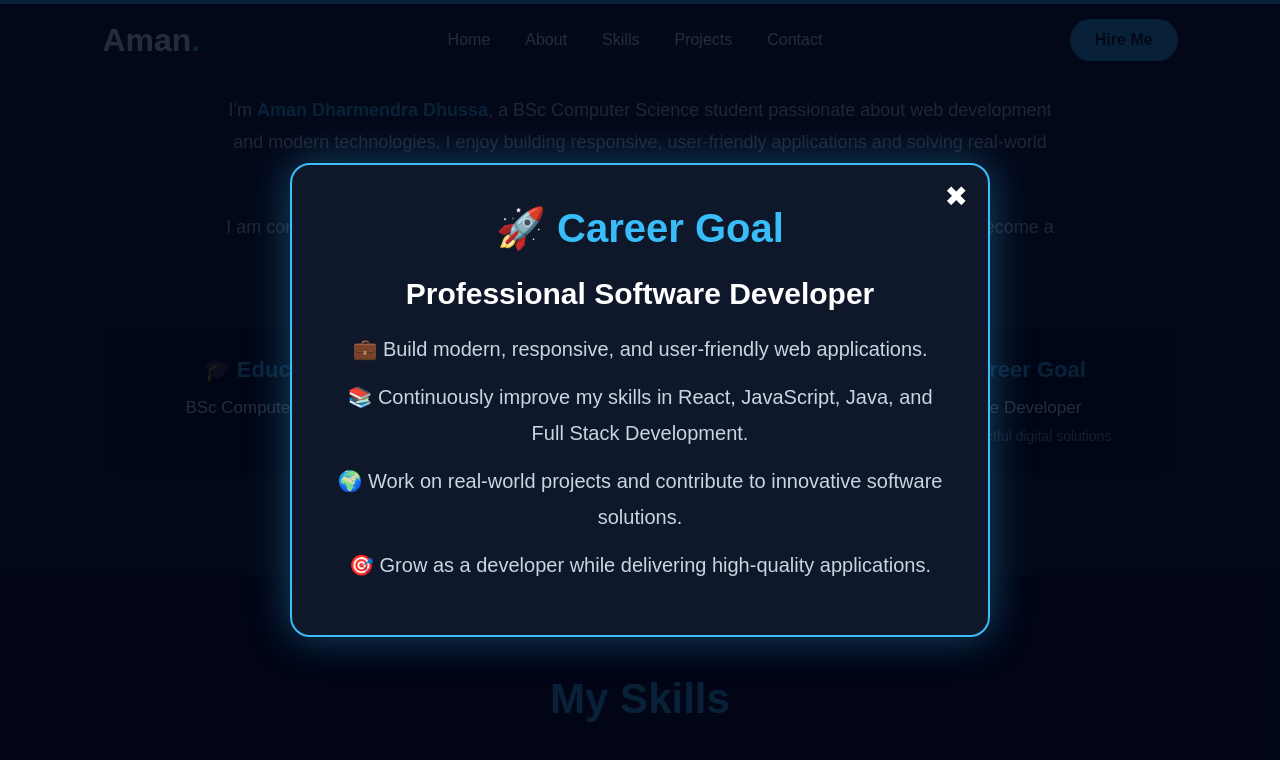
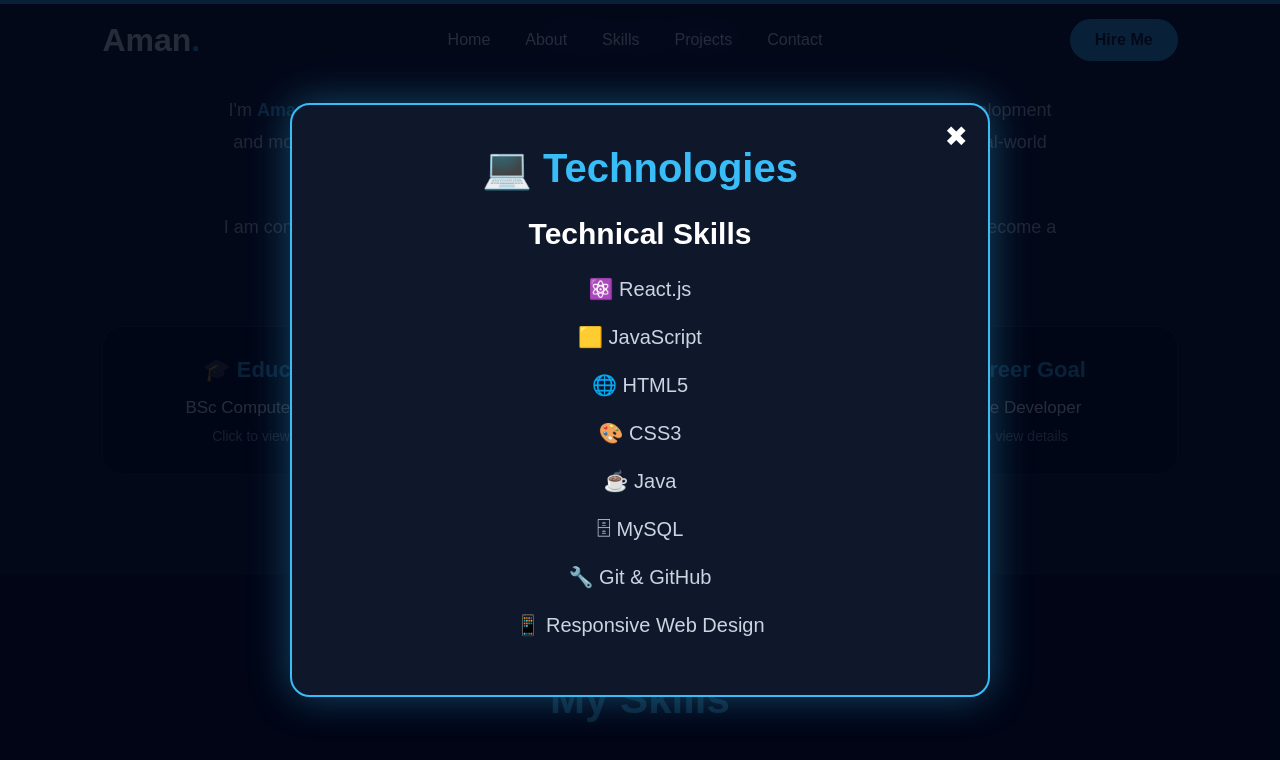
Before and after one commit to amandhussa12/aman-portfolio, a React (Vite) app: page / in a window 1280 px wide. Both pictures are taken after a click on the element 639 px from the left and 1289 px from the top of the page. Shown: the part 889-1649 px from the top of the page. Built offline with nearby package versions, Linux system fonts and the light colour scheme.

Commit message:
Updated About section

```diff
--- a/src/components/About.jsx
+++ b/src/components/About.jsx
@@ -4,9 +4,9 @@ import "./About.css";
 
 function About() {
   const [selectedCard, setSelectedCard] = useState(null);
+
   return (
     <section id="about" className="about">
-
       <motion.div
         className="about-container"
         initial={{ opacity: 0, y: 80 }}
@@ -14,7 +14,6 @@ function About() {
         transition={{ duration: 0.8 }}
         viewport={{ once: true }}
       >
-
         <h2>About Me</h2>
 
         <p className="about-text">
@@ -25,13 +24,13 @@ function About() {
         </p>
 
         <p className="about-text">
-          I am continuously improving my skills in React, JavaScript, Java and
+          I am continuously improving my skills in React, JavaScript, Java, and
           frontend development to become a professional software developer.
         </p>
 
-
         <div className="about-cards">
 
+          {/* Education Card */}
           <motion.div
             className="about-card"
             whileHover={{ scale: 1.05 }}
@@ -40,48 +39,47 @@ function About() {
           >
             <h3>🎓 Education</h3>
             <p>BSc Computer Science</p>
+            <span>Click to view details</span>
           </motion.div>
 
-
-          <motion.div
-  className="about-card"
-  whileHover={{ scale: 1.05 }}
-  onClick={() => setSelectedCard("goal")}
-  style={{ cursor: "pointer" }}
->
-            <h3>💻 Technologies</h3>
-            <p>
-              React, JavaScript, HTML, CSS
-            </p>
-            <span>
-              Frontend Development
-            </span>
-          </motion.div>
-
-
+          {/* Technologies Card */}
           <motion.div
             className="about-card"
             whileHover={{ scale: 1.05 }}
             onClick={() => setSelectedCard("technologies")}
             style={{ cursor: "pointer" }}
           >
-            <h3>🚀 Career Goal</h3>
-            <p>
-              Software Developer
-            </p>
-            <span>
-              Building impactful digital solutions
-            </span>
+            <h3>💻 Technologies</h3>
+            <p>React, JavaScript, HTML, CSS</p>
+            <span>Click to view details</span>
           </motion.div>
 
+          {/* Career Goal Card */}
+          <motion.div
+            className="about-card"
+            whileHover={{ scale: 1.05 }}
+            onClick={() => setSelectedCard("career")}
+            style={{ cursor: "pointer" }}
+          >
+            <h3>🚀 Career Goal</h3>
+            <p>Software Developer</p>
+            <span>Click to view details</span>
+          </motion.div>
 
         </div>
+      </motion.div>
 
+      {/* ================= EDUCATION ================= */}
 
-      </motion.div>
       {selectedCard === "education" && (
-  <div className="modal-overlay" onClick={() => setSelectedCard(null)}>
-    <div className="modal-content" onClick={(e) => e.stopPropagation()}>
+        <div
+          className="modal-overlay"
+          onClick={() => setSelectedCard(null)}
+        >
+          <div
+            className="modal-content"
+            onClick={(e) => e.stopPropagation()}
+          >
             <button
               className="close-btn"
               onClick={() => setSelectedCard(null)}
@@ -93,26 +91,36 @@ function About() {
 
             <h3>BSc Computer Science</h3>
 
-<p>🏛️ <strong>College</strong><br />
+            <p><strong>🏛 College</strong><br />
             Padmashri Vikhe Patil College of Arts, Commerce & Science</p>
 
-<p>🎓 <strong>University</strong><br />
+            <p><strong>🎓 University</strong><br />
             Savitribai Phule Pune University (SPPU)</p>
 
-<p>📅 <strong>Passing Year</strong><br />
+            <p><strong>📅 Passing Year</strong><br />
             2026</p>
 
-<p>📊 <strong>CGPA</strong><br />
+            <p><strong>📊 CGPA</strong><br />
             6.58 / 10</p>
 
-<p>⭐ <strong>Grade</strong><br />
+            <p><strong>⭐ Grade</strong><br />
             B+</p>
+
           </div>
         </div>
       )}
+
+      {/* ================= TECHNOLOGIES ================= */}
+
       {selectedCard === "technologies" && (
-  <div className="modal-overlay" onClick={() => setSelectedCard(null)}>
-    <div className="modal-content" onClick={(e) => e.stopPropagation()}>
+        <div
+          className="modal-overlay"
+          onClick={() => setSelectedCard(null)}
+        >
+          <div
+            className="modal-content"
+            onClick={(e) => e.stopPropagation()}
+          >
             <button
               className="close-btn"
               onClick={() => setSelectedCard(null)}
@@ -122,30 +130,32 @@ B+</p>
 
             <h2>💻 Technologies</h2>
 
-      <h3>My Technical Skills</h3>
+            <h3>Technical Skills</h3>
 
             <p>⚛️ React.js</p>
-
             <p>🟨 JavaScript</p>
-
             <p>🌐 HTML5</p>
-
             <p>🎨 CSS3</p>
-
             <p>☕ Java</p>
-
-      <p>🗄️ SQL</p>
-
+            <p>🗄 MySQL</p>
             <p>🔧 Git & GitHub</p>
-
             <p>📱 Responsive Web Design</p>
 
           </div>
         </div>
       )}
-{selectedCard === "goal" && (
-  <div className="modal-overlay" onClick={() => setSelectedCard(null)}>
-    <div className="modal-content" onClick={(e) => e.stopPropagation()}>
+
+      {/* ================= CAREER ================= */}
+
+      {selectedCard === "career" && (
+        <div
+          className="modal-overlay"
+          onClick={() => setSelectedCard(null)}
+        >
+          <div
+            className="modal-content"
+            onClick={(e) => e.stopPropagation()}
+          >
             <button
               className="close-btn"
               onClick={() => setSelectedCard(null)}
@@ -157,24 +167,18 @@ B+</p>
 
             <h3>Professional Software Developer</h3>
 
-      <p>
-        💼 Build modern, responsive, and user-friendly web applications.
-      </p>
+            <p>💼 Build modern and responsive web applications.</p>
 
-      <p>
-        📚 Continuously improve my skills in React, JavaScript, Java, and Full Stack Development.
-      </p>
+            <p>📚 Keep learning React, Java, JavaScript and Full Stack Development.</p>
 
-      <p>
-        🌍 Work on real-world projects and contribute to innovative software solutions.
-      </p>
+            <p>🌍 Work on real-world software projects.</p>
 
-      <p>
-        🎯 Grow as a developer while delivering high-quality applications.
-      </p>
+            <p>🎯 Join a leading IT company and grow as a software engineer.</p>
+
           </div>
         </div>
       )}
+
     </section>
   );
 }
```
Lines whose indentation alone changed are shown as unchanged.
